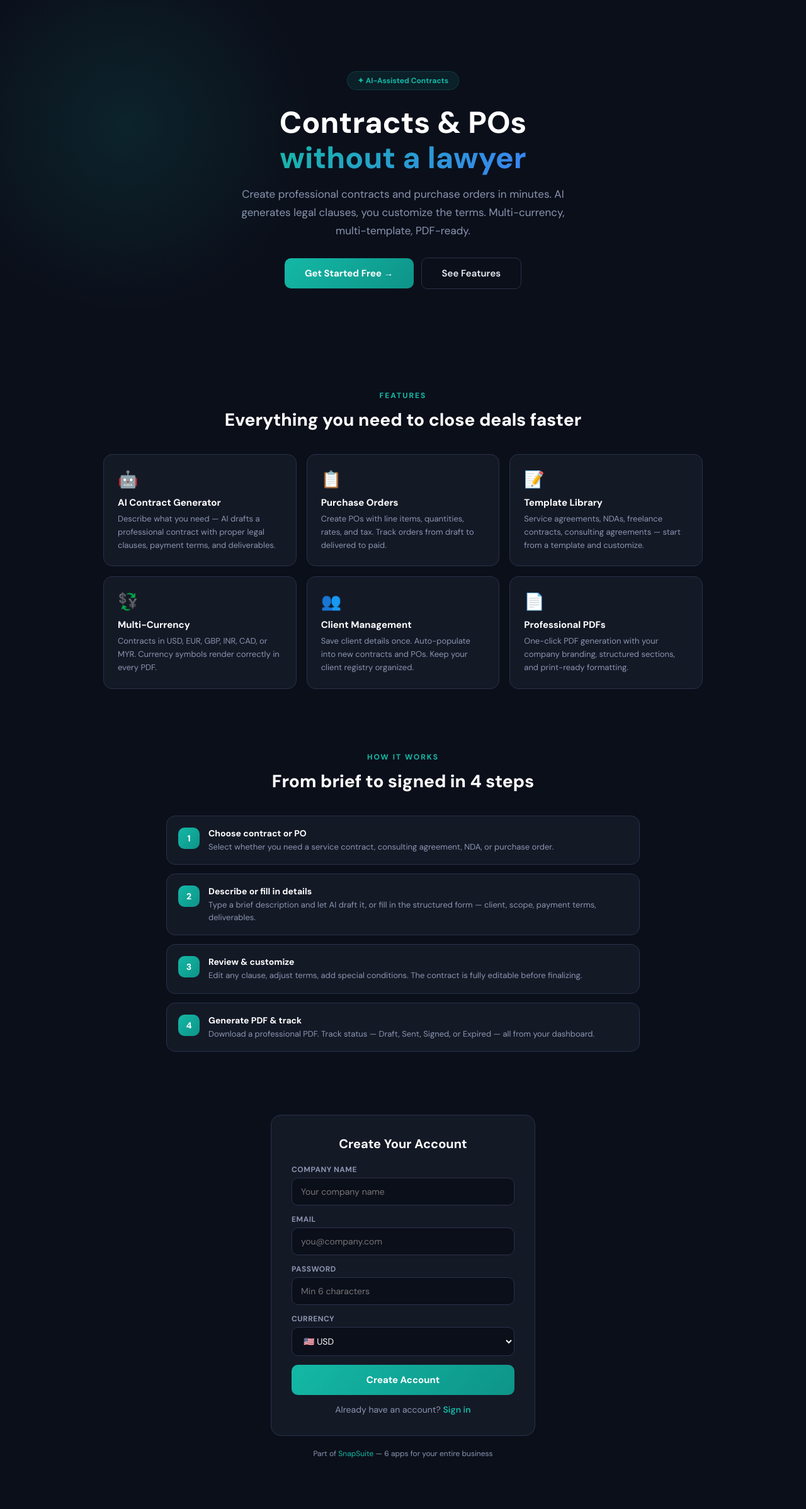
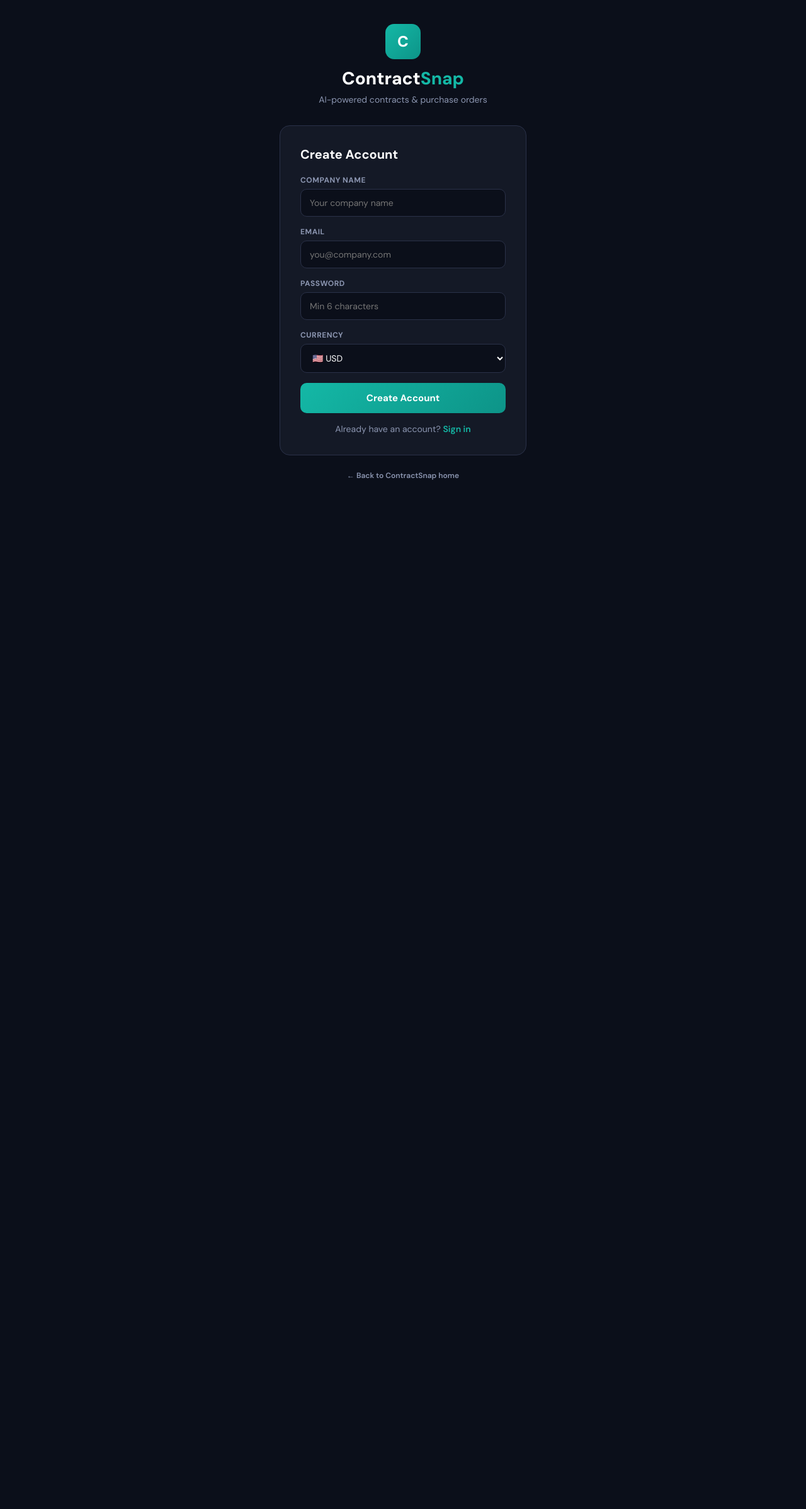
Before and after one commit to akaistudio/contractsnap, a Flask app: page /register in a window 1280 px wide. Shown: the whole page at 63% size. After the commit the page ends 762 px from the top, so only its background shows below. Run offline with Flask 3, Linux system fonts and the light colour scheme; some libraries are stand-ins or nearby versions.

Commit message:
Separate landing page from login — /welcome is landing, /login is form

```diff
--- a/app.py
+++ b/app.py
@@ -127,7 +127,7 @@ def login_required(f):
     @wraps(f)
     def decorated(*args, **kwargs):
         if 'user_id' not in session:
-            return redirect(url_for('login'))
+            return redirect('/welcome')
         return f(*args, **kwargs)
     return decorated
 
@@ -154,7 +154,12 @@ def demo_auto_login():
     if user:
         session['user_id'] = user['id']
         return redirect('/')
-    return redirect('/login')
+    return redirect('/welcome')
+
+@app.route('/welcome')
+def welcome():
+    if 'user_id' in session: return redirect('/')
+    return render_template('landing.html')
 
 @app.route('/login', methods=['GET', 'POST'])
 def login():
--- a/templates/login.html
+++ b/templates/login.html
@@ -2,104 +2,53 @@
 <html lang="en">
 <head>
 <meta charset="UTF-8"><meta name="viewport" content="width=device-width,initial-scale=1">
-<title>ContractSnap — AI-Powered Contracts & Purchase Orders</title>
+<title>ContractSnap — Sign In</title>
 <link href="https://fonts.googleapis.com/css2?family=DM+Sans:wght@400;500;600;700;800&display=swap" rel="stylesheet">
 <style>
-:root{--bg:#0B0F1A;--surface:#141926;--border:#2A3148;--text:#E8ECF4;--text2:#8B95B0;--accent:#14b8a6;--accent2:#0d9488;--green:#4ADE80;--red:#F87171;--teal:#2dd4bf}
+:root{--bg:#0B0F1A;--surface:#141926;--border:#2A3148;--text:#E8ECF4;--text2:#8B95B0;--accent:#14b8a6;--accent2:#0d9488;--green:#4ADE80;--red:#F87171}
 *{margin:0;padding:0;box-sizing:border-box}
-body{font-family:'DM Sans',sans-serif;background:var(--bg);color:var(--text)}
-a{color:var(--accent);text-decoration:none}
-.hero{min-height:70vh;display:flex;align-items:center;justify-content:center;text-align:center;padding:60px 24px 40px;position:relative;overflow:hidden}
-.hero::before{content:'';position:absolute;width:600px;height:600px;background:radial-gradient(circle,rgba(20,184,166,.12),transparent 70%);top:-100px;left:-100px}
-.hero-inner{max-width:700px}
-.hero-badge{display:inline-flex;align-items:center;gap:8px;background:rgba(20,184,166,.1);border:1px solid rgba(20,184,166,.2);border-radius:20px;padding:6px 16px;font-size:12px;font-weight:700;color:var(--accent);margin-bottom:24px}
-.hero h1{font-size:clamp(32px,5vw,48px);font-weight:800;line-height:1.15;margin-bottom:16px;color:#fff}
-.hero h1 span{background:linear-gradient(135deg,var(--accent),#3b82f6);-webkit-background-clip:text;-webkit-text-fill-color:transparent}
-.hero p{font-size:17px;color:var(--text2);line-height:1.7;margin-bottom:28px;max-width:560px;margin-left:auto;margin-right:auto}
-.btn-p{display:inline-block;padding:14px 32px;background:linear-gradient(135deg,var(--accent),var(--accent2));color:#fff;border:none;border-radius:10px;font-size:15px;font-weight:700;cursor:pointer;font-family:inherit;transition:.2s;margin:0 6px 8px}
-.btn-p:hover{transform:translateY(-2px);box-shadow:0 8px 30px rgba(20,184,166,.3)}
-.btn-g{display:inline-block;padding:14px 32px;background:transparent;color:var(--text);border:1.5px solid var(--border);border-radius:10px;font-size:15px;font-weight:600;font-family:inherit;transition:.2s;margin:0 6px 8px}
-.btn-g:hover{border-color:var(--accent);color:var(--accent)}
-section.feat{padding:60px 24px;max-width:1000px;margin:0 auto}
-.slabel{font-size:12px;font-weight:800;text-transform:uppercase;letter-spacing:2px;color:var(--accent);margin-bottom:12px;text-align:center}
-.stitle{font-size:28px;font-weight:800;color:#fff;text-align:center;margin-bottom:36px}
-.fgrid{display:grid;grid-template-columns:repeat(auto-fit,minmax(280px,1fr));gap:16px}
-.fc{background:var(--surface);border:1px solid var(--border);border-radius:14px;padding:22px}
-.fc .i{font-size:26px;margin-bottom:10px}
-.fc h4{font-size:15px;font-weight:700;color:#fff;margin-bottom:6px}
-.fc p{font-size:13px;color:var(--text2);line-height:1.6}
-section.how{padding:40px 24px 60px;max-width:800px;margin:0 auto}
-.steps{display:flex;flex-direction:column;gap:14px}
-.step{display:flex;gap:14px;align-items:flex-start;background:var(--surface);border:1px solid var(--border);border-radius:14px;padding:18px}
-.step .n{min-width:34px;height:34px;border-radius:10px;background:linear-gradient(135deg,var(--accent),var(--accent2));color:#fff;display:flex;align-items:center;justify-content:center;font-weight:800;font-size:14px;flex-shrink:0}
-.step h4{font-size:14px;font-weight:700;color:#fff;margin-bottom:3px}
-.step p{font-size:13px;color:var(--text2);line-height:1.5}
-.auth{padding:40px 24px 80px;display:flex;flex-direction:column;align-items:center}
-.ac{background:var(--surface);border:1px solid var(--border);border-radius:16px;padding:32px;width:100%;max-width:420px}
-.ac h2{font-size:20px;font-weight:700;margin-bottom:20px;color:#fff;text-align:center}
-.fg{margin-bottom:14px}
-.fg label{display:block;font-size:12px;font-weight:700;color:var(--text2);text-transform:uppercase;letter-spacing:.5px;margin-bottom:5px}
-.fg input,.fg select{width:100%;padding:12px 14px;background:var(--bg);border:1.5px solid var(--border);border-radius:10px;color:#fff;font-size:14px;font-family:inherit}
-.fg input:focus,.fg select:focus{outline:none;border-color:var(--accent)}
-.sub{width:100%;padding:14px;border:none;border-radius:10px;font-weight:700;font-size:15px;cursor:pointer;font-family:inherit;background:linear-gradient(135deg,var(--accent),var(--accent2));color:#fff}
-.sw{text-align:center;margin-top:14px;font-size:14px;color:var(--text2)}.sw a{color:var(--accent);font-weight:600}
-.fl{padding:12px;border-radius:10px;font-size:13px;margin-bottom:14px}
-.fl.error{background:rgba(248,113,113,.1);color:var(--red);border:1px solid rgba(248,113,113,.2)}
-.fl.success{background:rgba(74,222,128,.1);color:var(--green);border:1px solid rgba(74,222,128,.2)}
-.suite{margin-top:20px;font-size:12px;color:var(--text2);text-align:center}
-@media(max-width:600px){.step{flex-direction:column}.fgrid{grid-template-columns:1fr}}
+body{font-family:'DM Sans',sans-serif;background:var(--bg);color:var(--text);min-height:100vh;display:flex;align-items:center;justify-content:center}
+.container{width:100%;max-width:440px;padding:24px}
+.logo{text-align:center;margin-bottom:32px}
+.logo .icon{width:56px;height:56px;border-radius:14px;display:inline-flex;align-items:center;justify-content:center;font-size:24px;font-weight:800;color:#fff;background:linear-gradient(135deg,var(--accent),var(--accent2));margin-bottom:12px}
+.logo h1{font-size:28px;font-weight:800;color:#fff}.logo h1 span{color:var(--accent)}
+.logo p{font-size:14px;color:var(--text2);margin-top:6px}
+.card{background:var(--surface);border:1px solid var(--border);border-radius:16px;padding:32px}
+.card h2{font-size:20px;font-weight:700;margin-bottom:20px;color:#fff}
+.form-group{margin-bottom:16px}
+.form-group label{display:block;font-size:12px;font-weight:700;color:var(--text2);text-transform:uppercase;letter-spacing:.5px;margin-bottom:6px}
+.form-group input,.form-group select{width:100%;padding:12px 14px;background:var(--bg);border:1.5px solid var(--border);border-radius:10px;color:#fff;font-size:14px;font-family:inherit}
+.form-group input:focus,.form-group select:focus{outline:none;border-color:var(--accent)}
+.btn{width:100%;padding:14px;border:none;border-radius:10px;font-weight:700;font-size:15px;cursor:pointer;font-family:inherit;background:linear-gradient(135deg,var(--accent),var(--accent2));color:#fff}
+.btn:hover{opacity:.9}
+.switch{text-align:center;margin-top:16px;font-size:14px;color:var(--text2)}.switch a{color:var(--accent);text-decoration:none;font-weight:600}
+.flash{padding:12px;border-radius:10px;font-size:13px;margin-bottom:16px}
+.flash.error{background:rgba(248,113,113,.1);color:var(--red);border:1px solid rgba(248,113,113,.2)}
+.flash.success{background:rgba(74,222,128,.1);color:var(--green);border:1px solid rgba(74,222,128,.2)}
+.suite{margin-top:24px;text-align:center;font-size:12px;color:var(--text2)}.suite a{color:var(--text2);text-decoration:none;font-weight:600}.suite a:hover{color:var(--accent)}
 </style>
 </head>
 <body>
-<section class="hero">
-<div class="hero-inner">
-<div class="hero-badge">✦ AI-Assisted Contracts</div>
-<h1>Contracts & POs<br><span>without a lawyer</span></h1>
-<p>Create professional contracts and purchase orders in minutes. AI generates legal clauses, you customize the terms. Multi-currency, multi-template, PDF-ready.</p>
-<div><a href="#auth" class="btn-p">Get Started Free →</a><a href="#features" class="btn-g">See Features</a></div>
+<div class="container">
+    <div class="logo"><div class="icon">C</div><h1>Contract<span>Snap</span></h1><p>AI-powered contracts & purchase orders</p></div>
+    {% with messages = get_flashed_messages(with_categories=true) %}{% for cat, msg in messages %}<div class="flash {{ cat }}">{{ msg }}</div>{% endfor %}{% endwith %}
+    {% if show_register is defined and show_register %}
+    <div class="card"><h2>Create Account</h2>
+        <form method="POST" action="/register">
+            <div class="form-group"><label>Company Name</label><input type="text" name="company_name" required placeholder="Your company name"></div>
+            <div class="form-group"><label>Email</label><input type="email" name="email" required placeholder="you@company.com"></div>
+            <div class="form-group"><label>Password</label><input type="password" name="password" required minlength="6" placeholder="Min 6 characters"></div>
+            <div class="form-group"><label>Currency</label><select name="currency"><option value="USD">🇺🇸 USD</option><option value="INR">🇮🇳 INR</option><option value="EUR">🇪🇺 EUR</option><option value="GBP">🇬🇧 GBP</option><option value="CAD">🇨🇦 CAD</option><option value="MYR">🇲🇾 MYR</option></select></div>
+            <button type="submit" class="btn">Create Account</button></form>
+        <div class="switch">Already have an account? <a href="/login">Sign in</a></div></div>
+    {% else %}
+    <div class="card"><h2>Sign In</h2>
+        <form method="POST" action="/login">
+            <div class="form-group"><label>Email</label><input type="email" name="email" required placeholder="you@company.com"></div>
+            <div class="form-group"><label>Password</label><input type="password" name="password" required></div>
+            <button type="submit" class="btn">Sign In</button></form>
+        <div class="switch">New here? <a href="/register">Create account</a></div></div>
+    {% endif %}
+    <div class="suite"><a href="/welcome">← Back to ContractSnap home</a></div>
 </div>
-</section>
-<section class="feat" id="features">
-<div class="slabel">Features</div>
-<div class="stitle">Everything you need to close deals faster</div>
-<div class="fgrid">
-<div class="fc"><div class="i">🤖</div><h4>AI Contract Generator</h4><p>Describe what you need — AI drafts a professional contract with proper legal clauses, payment terms, and deliverables.</p></div>
-<div class="fc"><div class="i">📋</div><h4>Purchase Orders</h4><p>Create POs with line items, quantities, rates, and tax. Track orders from draft to delivered to paid.</p></div>
-<div class="fc"><div class="i">📝</div><h4>Template Library</h4><p>Service agreements, NDAs, freelance contracts, consulting agreements — start from a template and customize.</p></div>
-<div class="fc"><div class="i">💱</div><h4>Multi-Currency</h4><p>Contracts in USD, EUR, GBP, INR, CAD, or MYR. Currency symbols render correctly in every PDF.</p></div>
-<div class="fc"><div class="i">👥</div><h4>Client Management</h4><p>Save client details once. Auto-populate into new contracts and POs. Keep your client registry organized.</p></div>
-<div class="fc"><div class="i">📄</div><h4>Professional PDFs</h4><p>One-click PDF generation with your company branding, structured sections, and print-ready formatting.</p></div>
-</div>
-</section>
-<section class="how" id="demo">
-<div class="slabel">How it works</div>
-<div class="stitle">From brief to signed in 4 steps</div>
-<div class="steps">
-<div class="step"><div class="n">1</div><div><h4>Choose contract or PO</h4><p>Select whether you need a service contract, consulting agreement, NDA, or purchase order.</p></div></div>
-<div class="step"><div class="n">2</div><div><h4>Describe or fill in details</h4><p>Type a brief description and let AI draft it, or fill in the structured form — client, scope, payment terms, deliverables.</p></div></div>
-<div class="step"><div class="n">3</div><div><h4>Review & customize</h4><p>Edit any clause, adjust terms, add special conditions. The contract is fully editable before finalizing.</p></div></div>
-<div class="step"><div class="n">4</div><div><h4>Generate PDF & track</h4><p>Download a professional PDF. Track status — Draft, Sent, Signed, or Expired — all from your dashboard.</p></div></div>
-</div>
-</section>
-<section class="auth" id="auth">
-{% with messages = get_flashed_messages(with_categories=true) %}{% for cat, msg in messages %}<div class="fl {{ cat }}" style="max-width:420px;width:100%">{{ msg }}</div>{% endfor %}{% endwith %}
-{% if show_register is defined and show_register %}
-<div class="ac"><h2>Create Your Account</h2>
-<form method="POST" action="/register">
-<div class="fg"><label>Company Name</label><input type="text" name="company_name" required placeholder="Your company name"></div>
-<div class="fg"><label>Email</label><input type="email" name="email" required placeholder="you@company.com"></div>
-<div class="fg"><label>Password</label><input type="password" name="password" required minlength="6" placeholder="Min 6 characters"></div>
-<div class="fg"><label>Currency</label><select name="currency"><option value="USD">🇺🇸 USD</option><option value="INR">🇮🇳 INR</option><option value="EUR">🇪🇺 EUR</option><option value="GBP">🇬🇧 GBP</option><option value="CAD">🇨🇦 CAD</option><option value="MYR">🇲🇾 MYR</option></select></div>
-<button type="submit" class="sub">Create Account</button></form>
-<div class="sw">Already have an account? <a href="/login">Sign in</a></div></div>
-{% else %}
-<div class="ac"><h2>Sign In</h2>
-<form method="POST" action="/login">
-<div class="fg"><label>Email</label><input type="email" name="email" required placeholder="you@company.com"></div>
-<div class="fg"><label>Password</label><input type="password" name="password" required placeholder="Enter password"></div>
-<button type="submit" class="sub">Sign In</button></form>
-<div class="sw">New here? <a href="/register">Create account</a></div></div>
-{% endif %}
-<div class="suite">Part of <a href="https://snapsuite.up.railway.app">SnapSuite</a> — 6 apps for your entire business</div>
-</section>
 </body></html>
```
Also changed, not shown: templates/landing.html (added, +55 -0 lines).
